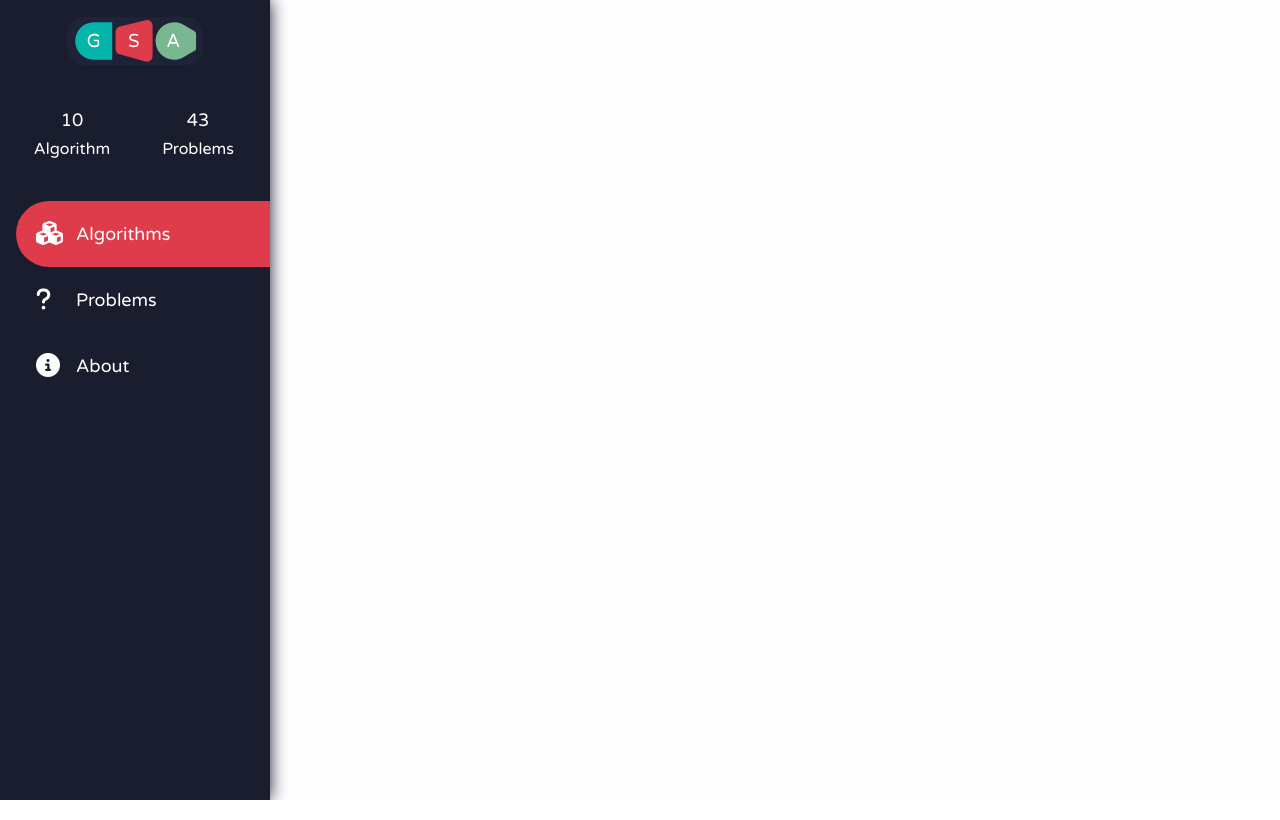
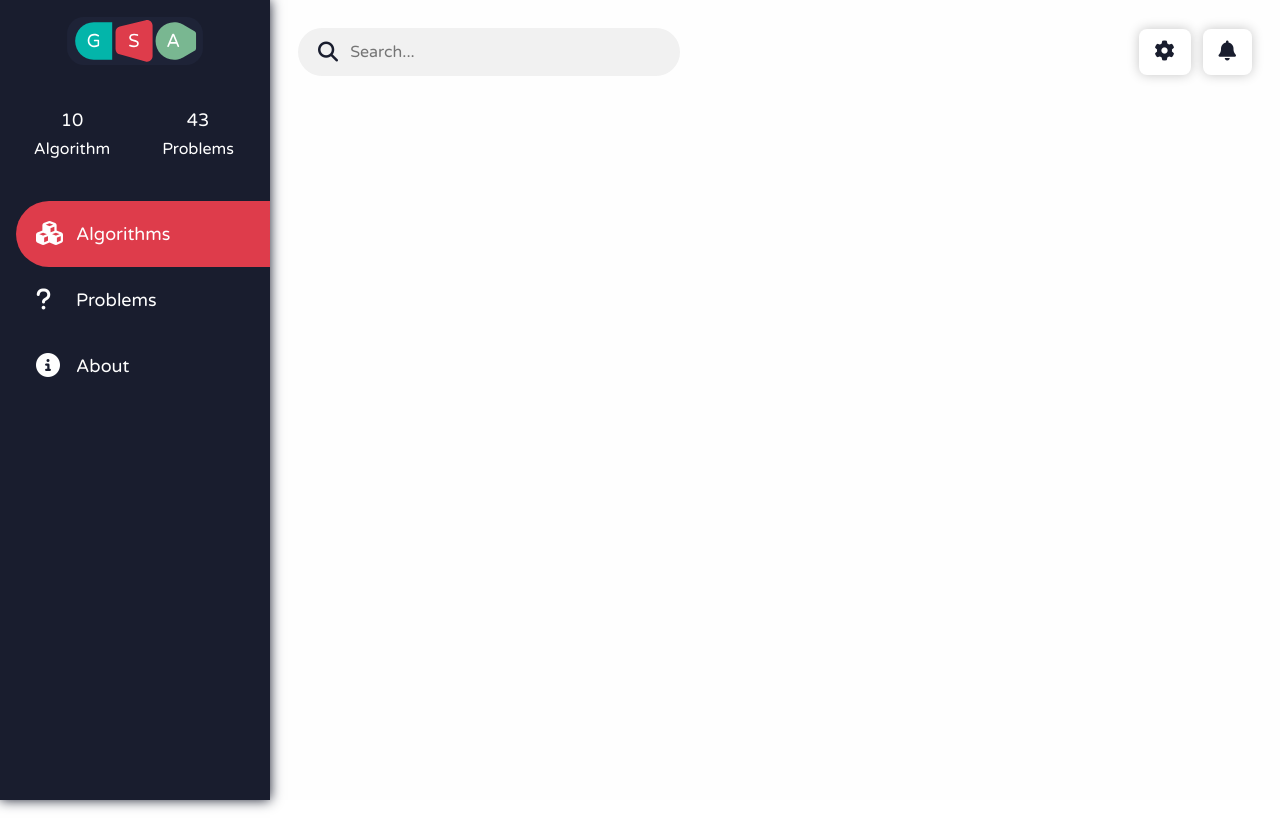
Before and after one commit to vedk21/get-set-algo, an Angular app: page /#/dashboard/algorithms/sorting/bubble_sort in a window 1280 px wide. Built offline with nearby package versions, Linux system fonts and the light colour scheme.

Commit message:
Added: dashboard top panel bar

```diff
--- a/apps/get-set-algo/src/app/views/dashboard/algorithms/algorithms.component.html
+++ b/apps/get-set-algo/src/app/views/dashboard/algorithms/algorithms.component.html
@@ -1,3 +1,4 @@
 <div id="algorithms-root">
-  <router-outlet></router-outlet>
+
+  <!-- <router-outlet></router-outlet> -->
 </div>
--- a/apps/get-set-algo/src/app/views/dashboard/dashboard.component.html
+++ b/apps/get-set-algo/src/app/views/dashboard/dashboard.component.html
@@ -22,6 +22,20 @@
     </div>
   </div>
   <div class="right-side-panel">
-    <!-- <router-outlet></router-outlet> -->
+    <div class="top-panel" fxLayout="row" fxLayoutAlign="space-between center" fxLayoutGap="1em">
+      <div class="search-bar">
+        <i class="fas fa-search"></i>
+        <input class="search-input-box" placeholder="Search...">
+      </div>
+      <div class="actions" fxLayout="row" fxLayoutAlign="end center" fxLayoutGap="0.75em">
+        <div class="settings">
+          <i class="fas fa-cog"></i>
+        </div>
+        <div class="notifications">
+          <i class="fas fa-bell"></i>
+        </div>
+      </div>
+    </div>
+    <router-outlet></router-outlet>
   </div>
 </div>
--- a/apps/get-set-algo/src/app/views/dashboard/dashboard.component.scss
+++ b/apps/get-set-algo/src/app/views/dashboard/dashboard.component.scss
@@ -14,7 +14,7 @@
     height: 100%;
     padding: 1em 0;
     background-color: getSecondaryColor();
-    box-shadow: 0 0 1em getSecondaryColor();
+    box-shadow: 0 0 0.75em getSecondaryColor();
 
     .logo-text {
       font-size: 1.725rem;
@@ -139,6 +139,54 @@
   }
 
   .right-side-panel {
+    padding: 1.75em;
     background-color: getLightColor1();
+
+    .top-panel {
+
+      .search-bar {
+        width: 40%;
+        position: relative;
+
+        input {
+          border-radius: 2em;
+          background-color: #F1F1F1;
+          width: 100%;
+          height: 3em;
+          border: 0.0625em solid transparent;
+
+          font-family: getApplicationFont();
+          font-weight: 400;
+          font-size: 1rem;
+          color: getSecondaryColor();
+          padding-left: 3.2em;
+        }
+
+        i {
+          position: absolute;
+          top: 0.68em;
+          left: 1em;
+
+          font-size: 1.25rem;
+          color: getSecondaryColor();
+        }
+      }
+
+      .actions {
+
+        .settings, .notifications {
+          background-color: #FFF;
+          padding: 0.75em 1em;
+          border-radius: 0.5em;
+          box-shadow: 0 0 0.75em #C7C7C7;
+          cursor: pointer;
+        }
+
+        i {
+          font-size: 1.25rem;
+          color: getSecondaryColor();
+        }
+      }
+    }
   }
 }
--- a/apps/get-set-algo/src/app/views/dashboard/dashboard.module.ts
+++ b/apps/get-set-algo/src/app/views/dashboard/dashboard.module.ts
@@ -1,5 +1,6 @@
 import { NgModule } from '@angular/core';
 import { CommonModule } from '@angular/common';
+import { FlexLayoutModule } from '@angular/flex-layout';
 import { DashboardComponent } from './dashboard.component';
 import { DashboardRoutingModule } from './dashboard-routing.module';
 
@@ -8,6 +9,7 @@ import { DashboardRoutingModule } from './dashboard-routing.module';
   declarations: [DashboardComponent],
   imports: [
     CommonModule,
+    FlexLayoutModule,
     DashboardRoutingModule
   ]
 })
```
